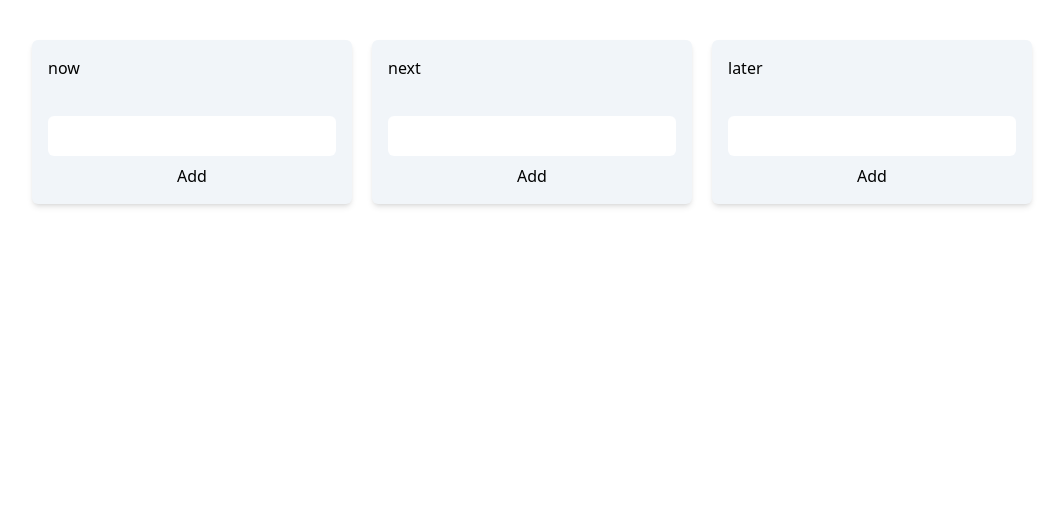
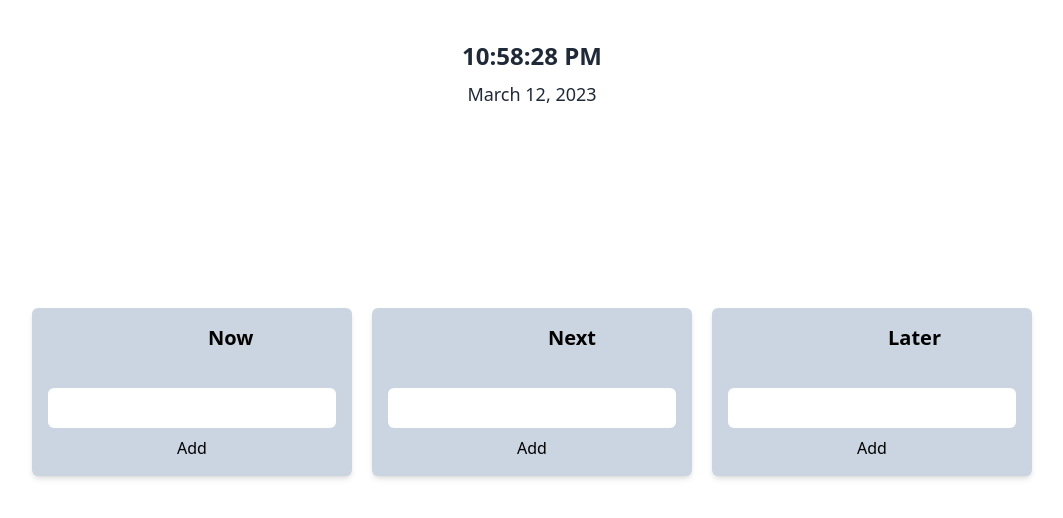
Before and after one commit to costiucigor/Todofy, a Vue app: page / in a window 1280 px wide. Shown: the top 518 px of the page, without its empty margins (108-1171 px from the left). Built offline with nearby package versions, Linux system fonts and the light colour scheme.

Commit message:
added chrome storage and clock

```diff
--- a/package.json
+++ b/package.json
@@ -9,11 +9,14 @@
     "preview": "vite preview"
   },
   "dependencies": {
+    "@types/chrome": "^0.0.222",
+    "date-fns": "^2.29.3",
     "uniqid": "^5.4.0",
     "vue": "^3.2.45",
     "vuedraggable": "^4.1.0"
   },
   "devDependencies": {
+    "@crxjs/vite-plugin": "^2.0.0-beta.15",
     "@iconify/json": "^2.2.33",
     "@types/uniqid": "^5.3.2",
     "@vitejs/plugin-vue": "^4.0.0",
--- a/src/components/ExtensionComponent.vue
+++ b/src/components/ExtensionComponent.vue
@@ -1,42 +1,67 @@
 <script setup lang="ts">
 import uniqid from "uniqid"
-import {reactive, ref, watch} from "vue";
+import {reactive, ref, watch, toRaw} from "vue";
 import IconCheckboxBlankOutline from '~icons/mdi/checkbox-blank-outline'
 import IconCheckboxMarked from '~icons/mdi/checkbox-marked'
 import IconTrashCan from '~icons/mdi/trash-can'
 import IconEdit from '~icons/mdi/edit'
+import { format } from 'date-fns'
 import draggable from "vuedraggable";
 
+const time = ref('')
+const date = ref('')
+
+setInterval(() => {
+  const now = new Date()
+  time.value = format(now, 'hh:mm:ss a')
+  date.value = format(now, 'MMMM dd, yyyy')
+}, 1000)
 
 const drag = ref(false);
 const defaultData = {
   columns: [
     {
-      name: "now",
+      name: "Now",
       list: []
     },
     {
-      name: "next",
+      name: "Next",
       list: []
     },
     {
-      name: "later",
+      name: "Later",
       list: []
     }
   ]
 } as { columns: Column[] }
 
-const localStorageString = localStorage.getItem("toodaloo-app-data");
-const localStorageData = localStorageString ? JSON.parse(localStorageString) : defaultData;
+const data = reactive(defaultData);
 
-const data = reactive(localStorageData);
+if (chrome?.storage){
+  chrome.storage.sync.get(["key"], (result) => {
+    const storeData = result["key"];
+    if (storeData) {
+      data.columns = storeData.columns;
+    }
+  });
+} else {
+  const localStorageString = localStorage.getItem("todofy-data");
+  if (localStorageString) {
+    data.columns = JSON.parse(localStorageString).columns;
+  }
+}
 
 watch(data, (newData) => {
-  localStorage.setItem("toodaloo-app-data", JSON.stringify(newData))
+  if (chrome?.storage) {
+    chrome.storage.sync.set({key: toRaw(data) }, () => {
+    });
+  } else {
+    localStorage.setItem("todofy-data", JSON.stringify(newData))
+  }
 });
 
 interface Column {
-  name: string;
+  name: String;
   list: {
     id: string;
     description: string;
@@ -79,12 +104,16 @@ const editItem = (event: Event, column: Column, listIndex: number) => {
 </script>
 
 <template>
+  <div class="flex flex-col items-center mt-10 text-2xl font-bold text-gray-800">
+    <div class="mb-2">{{ time }}</div>
+    <div class="text-lg font-normal">{{ date }}</div>
+  </div>
   <div class="flex flex-row justify-center space-x-5 pt-10">
     <div
         v-for="column of data.columns"
         :key="column.name"
-        class="rounded-md shadow-md bg-slate-100 py-4 px-4 ga w-1/4 space-y-5">
-      <div class="mb-3">{{ column.name }}</div>
+        class="rounded-md mt-40 shadow-md bg-slate-300 py-4 px-4 ga w-1/4 space-y-5">
+      <div class="mb-3 ml-40 text-xl font-bold justify-center">{{ column.name }}</div>
       <draggable
           v-model="column.list"
           group="items"
@@ -113,6 +142,7 @@ const editItem = (event: Event, column: Column, listIndex: number) => {
                     :value="item.description"
                     class="w-full px-3 py-2 rounded-md mb-2"
                     autocomplete="off"
+                    required
                 />
                 <div class="flex justify-between">
                   <button type="button"
@@ -164,6 +194,7 @@ const editItem = (event: Event, column: Column, listIndex: number) => {
               name="description"
               class="w-full px-3 py-2 rounded-md mb-2"
               autocomplete="off"
+              required
           />
           <button>Add</button>
         </form>
--- a/vite.config.js
+++ b/vite.config.js
@@ -1,8 +1,10 @@
 import { defineConfig } from 'vite'
 import vue from '@vitejs/plugin-vue'
 import Icons from "unplugin-icons/vite";
+import { crx } from '@crxjs/vite-plugin'
+import manifest from './manifest.json' assert { type: 'json' } // Node >=17
 
 // https://vitejs.dev/config/
 export default defineConfig({
-  plugins: [vue(), Icons({compiler: "vue3"})],
+  plugins: [vue(), crx({ manifest }), Icons({compiler: "vue3"})],
 })
```
Also changed, not shown: manifest.json (added), 1 other file (tests, documents, lock files or other folders).
